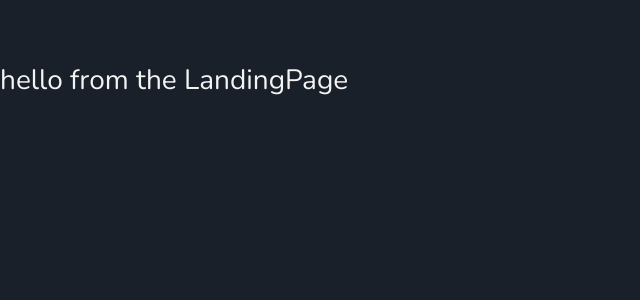
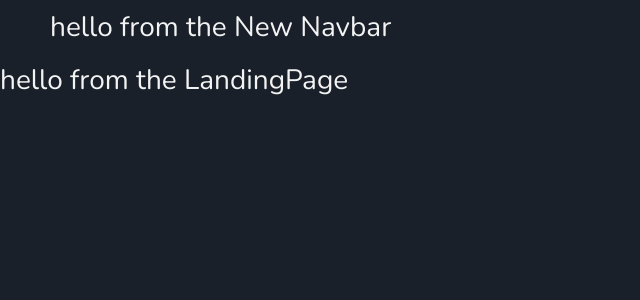
Before and after one commit to JoeSal777/joesal-portifolio, a React (Create React App) app: page / in a window 1280 px wide. Shown: the top 300 px of the page, without its empty margins (0-640 px from the left). Built offline with nearby package versions, Linux system fonts and the light colour scheme.

Commit message:
new navbar test

```diff
--- a/src/components/Navbar.js
+++ b/src/components/Navbar.js
@@ -1,59 +1,18 @@
 import React, { Component } from 'react';
-import logo from '../logoblue.jpg';
+//import logo from '../logoblue.jpg';
 //import {FaAlignRight} from "react-icons/fa";
 //import {FiMail} from "react-icons/fi";
-import {Link} from "react-router-dom";
+//import {Link} from "react-router-dom";
 
 
 class Navbar extends Component {
-    // state={
-    //     isOpen: false
-    // }
-    // handleToggle = () =>{
-    //     this.setState({isOpen:!this.state.isOpen})
-    // }
+
     render() {
         return (
             <nav className="navbar">
-                {/* <div className="nav-center"> */}
-                    {/* <div className="nav-header"> */}
-
-                        {/* For logo */}
-                        {/* <Link to="/">
-                            <img src={logo} alt="Joseph Larkai Logo" />
-                        </Link> */}
-
-                        {/* For contact-me icon in mobile view */}
-                        {/* <Link to="/contact" className="nav-btn-small-screen">
-                            <button type="button">
-                                <FiMail className="Nav-icon" />
-                            </button>
-                        </Link> */}
-
-                        {/* For menu icon in mobile view */}
-                        {/* <button type="button" className="nav-btn-small-screen" onClick={this.handleToggle}>
-                            <FaAlignRight className="Nav-icon" />
-                        </button>
-                    </div> */}
-
-                    {/* For nav menu */}
-                    {/* <ul className={this.state.isOpen ? "nav-links show-nav" : "nav-links"}>
-                        <li>
-                            <Link to="/resume">Resume.</Link>
-                        </li>
-                        <li>
-                            <Link to="/projects">Projects.</Link>
-                        </li>
-                    </ul> */}
-
-                    {/* For contact me icon in nav-bar */}
-                    {/* <Link to="/contact" className="nav-btn-big-screen">
-                        <button type="button">
-                            <FiMail className="Nav-icon" />
-                        </button>
-                    </Link> */}
-
-                {/* </div> */}
+               <div>
+                    <h3>hello from the New Navbar</h3>
+                </div>
             </nav>
         );
     }
```
